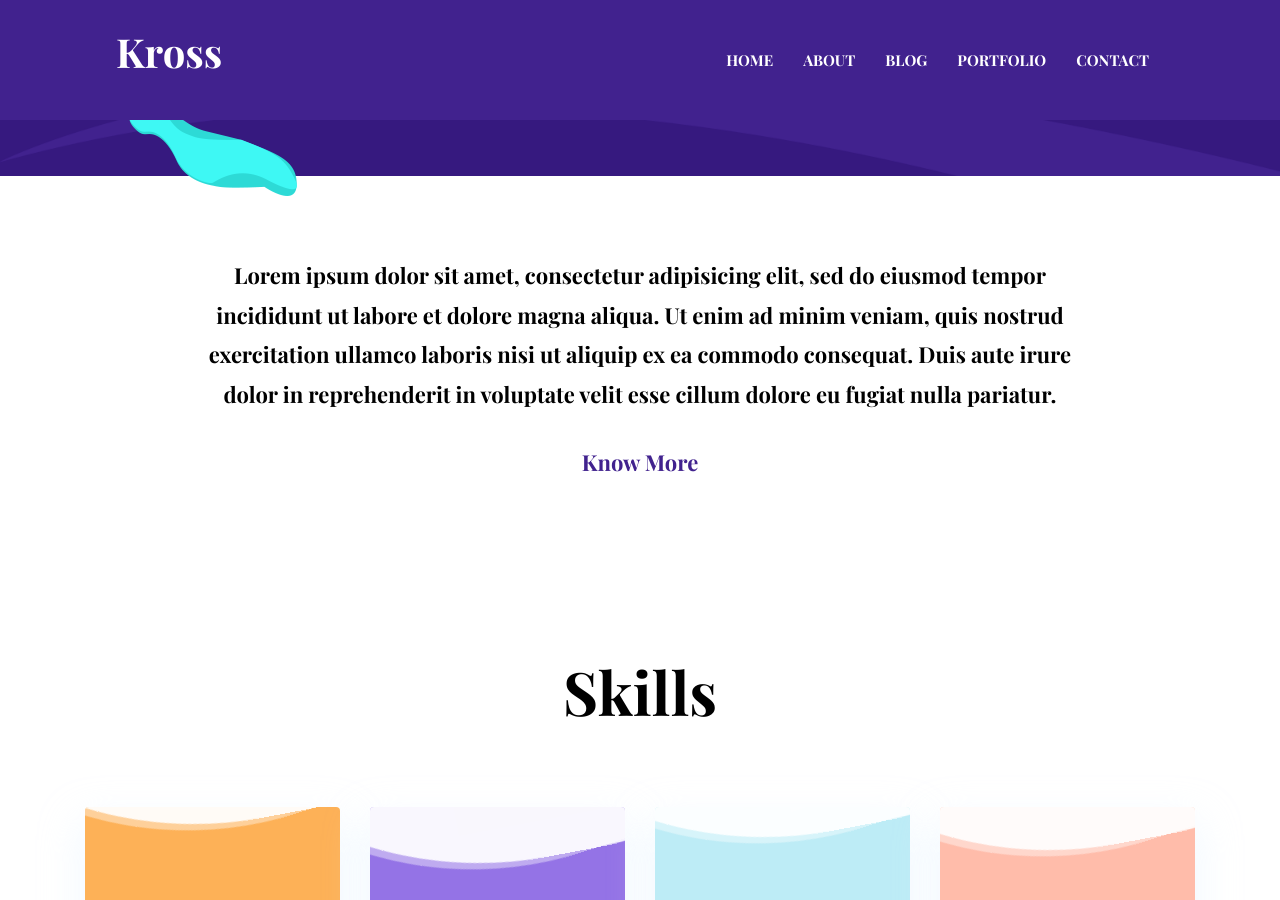
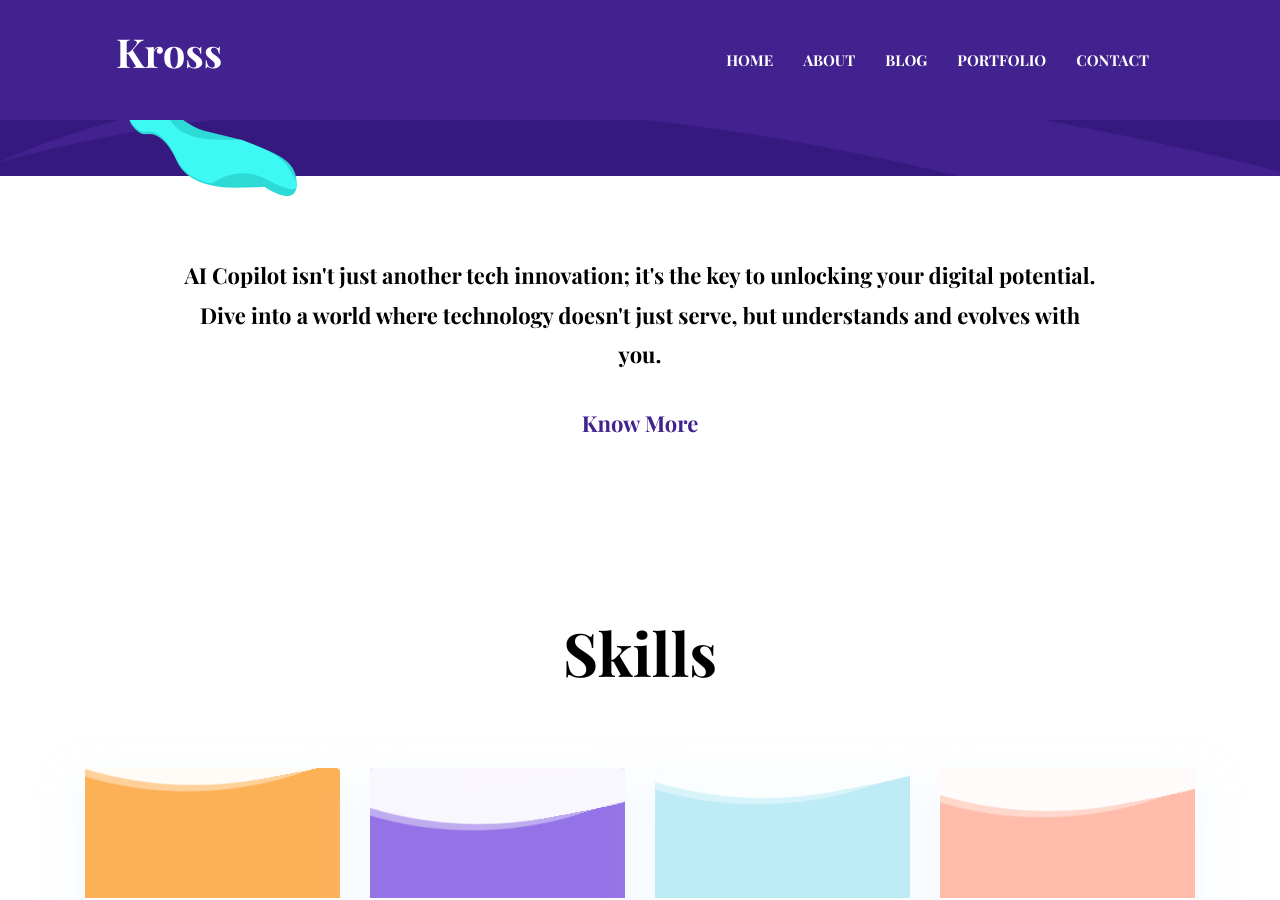
Before and after one commit to gera3d/bears_v3, a Jekyll site: the page built from index.html, in a window 1280 px wide and 900 px high, scrolled down 772 px. Built offline with Jekyll 4.4.1, drawn with Linux system fonts in a browser that asks for light colours.

Commit message:
Update settings.yml

```diff
--- a/_data/settings.yml
+++ b/_data/settings.yml
@@ -48,7 +48,7 @@ social:
 # About (Section and Page)
 
 # About Section
-blurb: Lorem ipsum dolor sit amet, consectetur adipisicing elit, sed do eiusmod tempor incididunt ut labore et dolore magna aliqua. Ut enim ad minim veniam, quis nostrud exercitation ullamco laboris nisi ut aliquip ex ea commodo consequat. Duis aute irure dolor in reprehenderit in voluptate velit esse cillum dolore eu fugiat nulla pariatur.
+blurb: AI Copilot isn't just another tech innovation; it's the key to unlocking your digital potential. Dive into a world where technology doesn't just serve, but understands and evolves with you.
 
 blurb-btn-link: "/about"
 blurb-btn-name: know more
```
